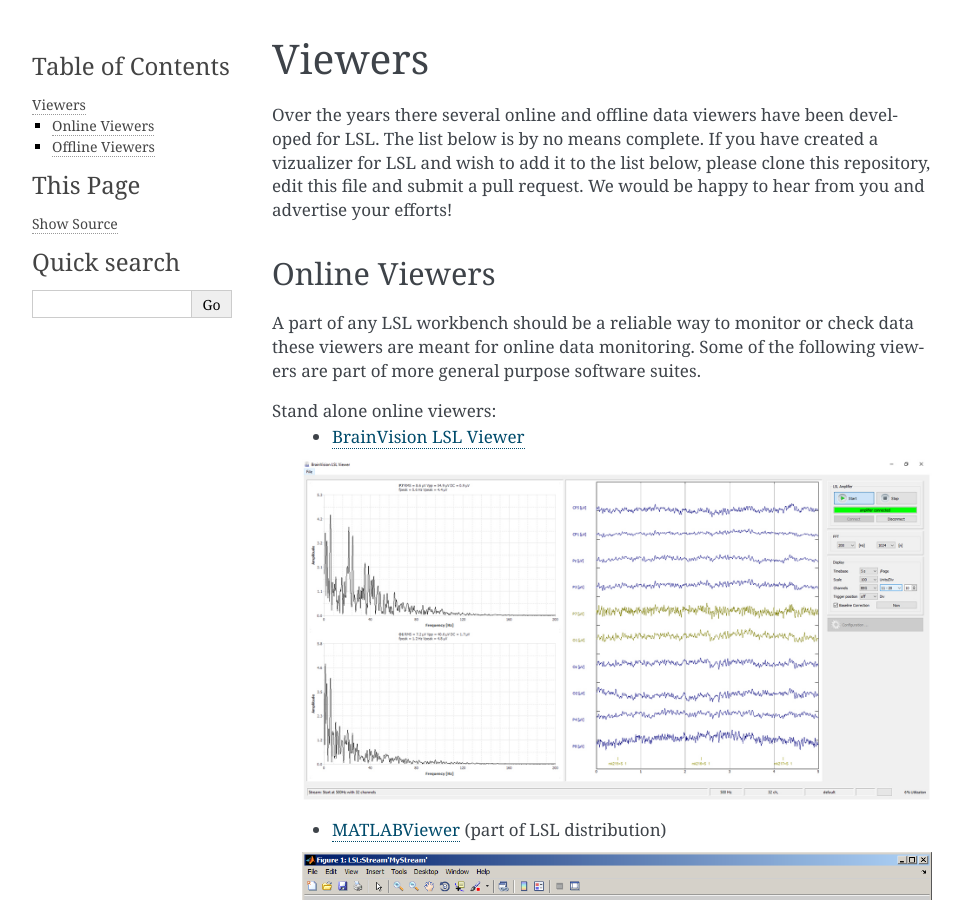
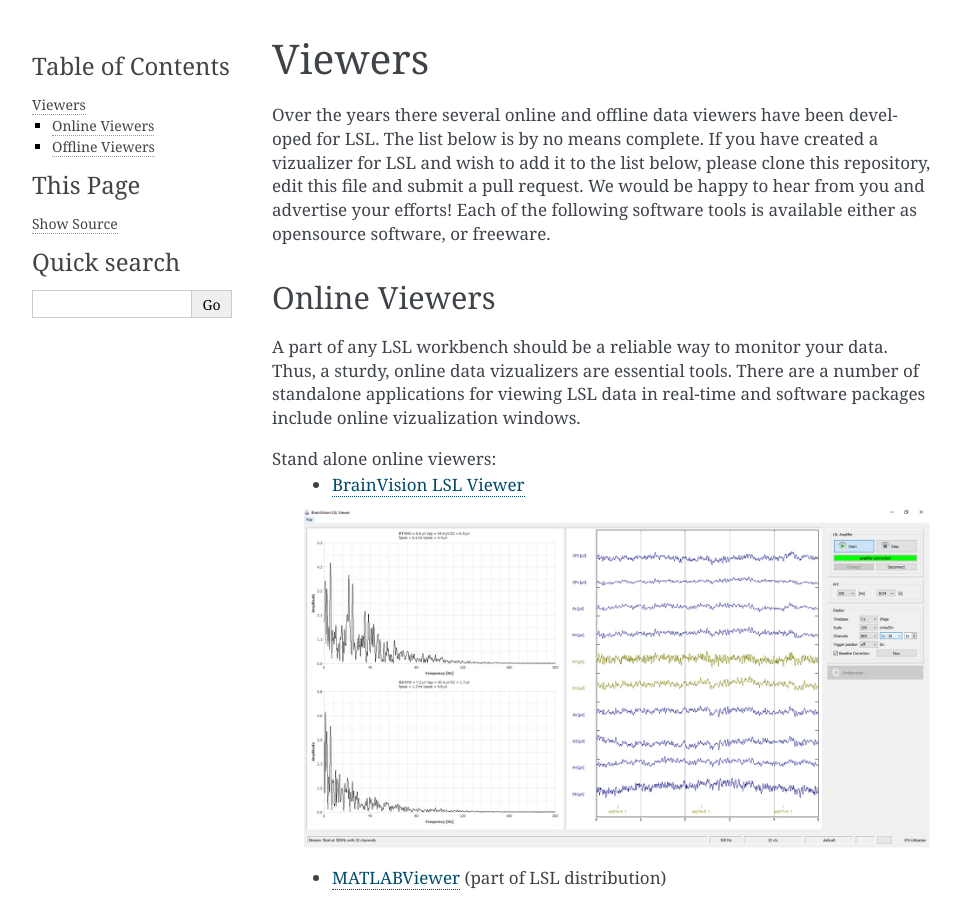
Before and after one commit to sccn/labstreaminglayer, a Sphinx documentation site: the page built from docs/info/viewers.rst, in a window 1280 px wide and 900 px high. Shown: the whole window, without its empty margins (148-1111 px from the left). Built offline with Sphinx 7.4.7, drawn with Linux system fonts in a browser that asks for light colours; pages that are not in the unit, such as notebooks, are missing from menus.

Commit message:
Update viewers.rst

```diff
--- a/docs/info/viewers.rst
+++ b/docs/info/viewers.rst
@@ -1,11 +1,11 @@
 Viewers
 ###########################
 
-Over the years there several online and offline data viewers have been developed for LSL. The list below is by no means complete. If you have created a vizualizer for LSL and wish to add it to the list below, please clone this repository, edit this file and submit a pull request. We would be happy to hear from you and advertise your efforts!
+Over the years there several online and offline data viewers have been developed for LSL. The list below is by no means complete. If you have created a vizualizer for LSL and wish to add it to the list below, please clone this repository, edit this file and submit a pull request. We would be happy to hear from you and advertise your efforts! Each of the following software tools is available either as opensource software, or freeware.
 
 Online Viewers
 **********************
-A part of any LSL workbench should be a reliable way to monitor or check data these viewers are meant for online data monitoring. Some of the following viewers are part of more general purpose software suites.
+A part of any LSL workbench should be a reliable way to monitor your data. Thus, a sturdy, online data vizualizers are essential tools. There are a number of standalone applications for viewing LSL data in real-time and software packages include online vizualization windows.
 
 Stand alone online viewers:
   * `BrainVision LSL Viewer <https://www.brainproducts.com/downloads.php?kid=40&tab=3>`__
```
